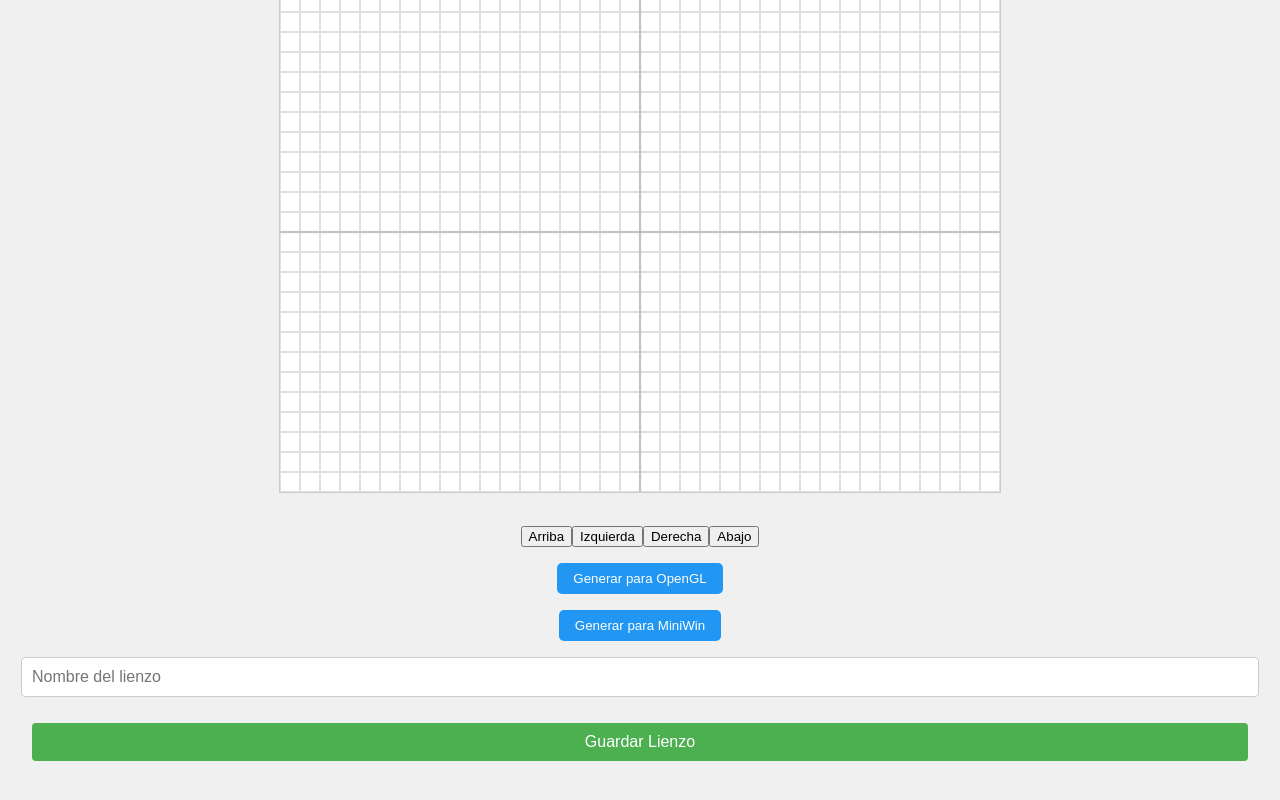
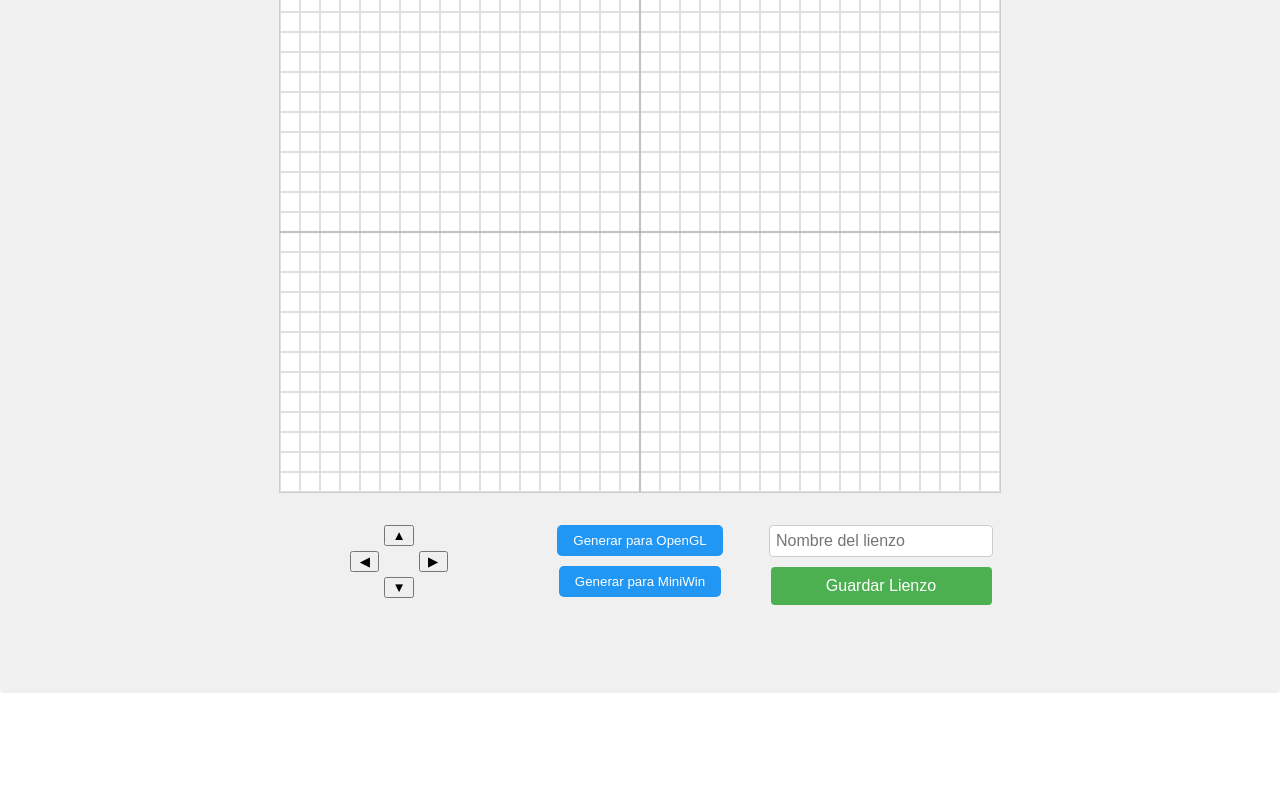
Before and after one commit to Leo-Spj/pixel-art-app, a React (Create React App) app: page / in a window 1280 px wide. Shown: the part 336-1136 px from the top of the page. After the commit the page ends 1029 px from the top, so only its background shows below. Built offline with nearby package versions, Linux system fonts and the light colour scheme.

Commit message:
guardado de lienzos

```diff
--- a/src/EditorArtePixelado.css
+++ b/src/EditorArtePixelado.css
@@ -1,3 +1,46 @@
+.grid-desplazamiento {
+  display: grid;
+  grid-template-columns: repeat(3, 1fr);
+  gap: 5px;
+}
+
+.boton-invisible {
+  visibility: hidden;
+}
+
+
+
+.contenedor-principal {
+  display: grid;
+  grid-template-columns: repeat(3, 1fr);
+  gap: 20px;
+}
+
+.sector {
+  display: flex;
+  flex-direction: column;
+  align-items: center;
+}
+
+.sector-copiado{
+  display: flex;
+  flex-direction: column;
+  align-items: center;
+  gap: 10px;
+}
+
+.carrusel-lienzos {
+  margin-top: 20px;
+  display: flex;
+  flex-wrap: wrap;
+  gap: 10px;
+}
+
+.lienzo-item {
+  display: flex;
+  flex-direction: column;
+  align-items: center;
+}
 .github-button {
   display: inline-block;
   background-color: #24292e; /* Color de fondo de GitHub */
@@ -16,8 +59,8 @@
 /* Guardado de lienzos*/
 
 .nombre-lienzo-input {
-  width: 100%;
-  padding: 10px;
+  width: 95%;
+  padding: 6px;
   margin-bottom: 10px;
   border: 1px solid #ccc;
   border-radius: 4px;
--- a/src/EditorArtePixelado.js
+++ b/src/EditorArtePixelado.js
@@ -265,13 +265,22 @@ const EditorArtePixelado = () => {
         mostrarFondo={mostrarFondo}
       />
 
-      <div className="botones-desplazamiento">
-        <button onClick={() => desplazarDibujo('arriba')}>Arriba</button>
-        <button onClick={() => desplazarDibujo('izquierda')}>Izquierda</button>
-        <button onClick={() => desplazarDibujo('derecha')}>Derecha</button>
-        <button onClick={() => desplazarDibujo('abajo')}>Abajo</button>
+      <div className="contenedor-principal">
+        <div className="sector">
+          <div className="grid-desplazamiento">
+            <button className="boton-invisible"></button>
+            <button onClick={() => desplazarDibujo('arriba')}>&#9650;</button>
+            <button className="boton-invisible"></button>
+            <button onClick={() => desplazarDibujo('izquierda')}>&#9664;</button>
+            <button className="boton-invisible"></button>
+            <button onClick={() => desplazarDibujo('derecha')}>&#9654;</button>
+            <button className="boton-invisible"></button>
+            <button onClick={() => desplazarDibujo('abajo')}>&#9660;</button>
+            <button className="boton-invisible"></button>
+          </div>
         </div>
 
+        <div className="sector-copiado">
           <GeneradorCodigo
             coloresGuardados={coloresGuardados}
             pixeles={pixeles}
@@ -289,7 +298,9 @@ const EditorArtePixelado = () => {
             generarCodigoCompleto={generadorCodigoPixelMiniWin}
             nombre={"Generar para MiniWin"}
           />
+        </div>
 
+        <div className="sector">
           <input
             type="text"
             className="nombre-lienzo-input"
@@ -298,6 +309,8 @@ const EditorArtePixelado = () => {
             onChange={(e) => setNombreLienzo(e.target.value)}
           />
           <button className="guardar-lienzo-btn" onClick={manejarGuardarLienzo}>Guardar Lienzo</button>
+        </div>
+      </div>
 
       <div className="carrusel-lienzos">
         {lienzosGuardados.map((lienzo, index) => (
--- a/src/lienzoStorage.js
+++ b/src/lienzoStorage.js
@@ -23,17 +23,19 @@ export const cargarLienzo = (nombre, setColoresGuardados, setPixeles, setAnchoLi
   if (lienzo) {
     setColoresGuardados(lienzo.coloresGuardados);
 
+    // Ajustar las dimensiones del lienzo
+    setAnchoLienzo(lienzo.anchoLienzo);
+    setAltoLienzo(lienzo.altoLienzo);
+
     // Ajustar los píxeles a las nuevas dimensiones
-    const nuevosPixeles = Array(anchoLienzoActual * altoLienzoActual).fill('');
-    for (let y = 0; y < Math.min(altoLienzoActual, lienzo.altoLienzo); y++) {
-      for (let x = 0; x < Math.min(anchoLienzoActual, lienzo.anchoLienzo); x++) {
-        nuevosPixeles[y * anchoLienzoActual + x] = lienzo.pixeles[y * lienzo.anchoLienzo + x];
+    const nuevosPixeles = Array(lienzo.anchoLienzo * lienzo.altoLienzo).fill('');
+    for (let y = 0; y < Math.min(lienzo.altoLienzo, altoLienzoActual); y++) {
+      for (let x = 0; x < Math.min(lienzo.anchoLienzo, anchoLienzoActual); x++) {
+        nuevosPixeles[y * lienzo.anchoLienzo + x] = lienzo.pixeles[y * lienzo.anchoLienzo + x];
       }
     }
     setPixeles(nuevosPixeles);
 
-    setAnchoLienzo(anchoLienzoActual);
-    setAltoLienzo(altoLienzoActual);
     setTamanoCelda(lienzo.tamanoCelda);
     setImagenFondo(lienzo.imagenFondo);
     setPosicionFondo(lienzo.posicionFondo);
```
Lines whose indentation alone changed are shown as unchanged.
